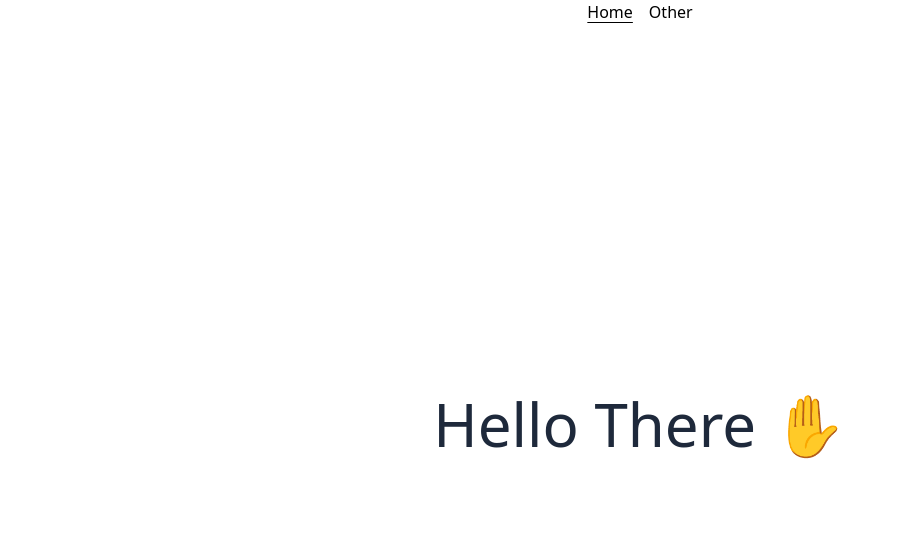
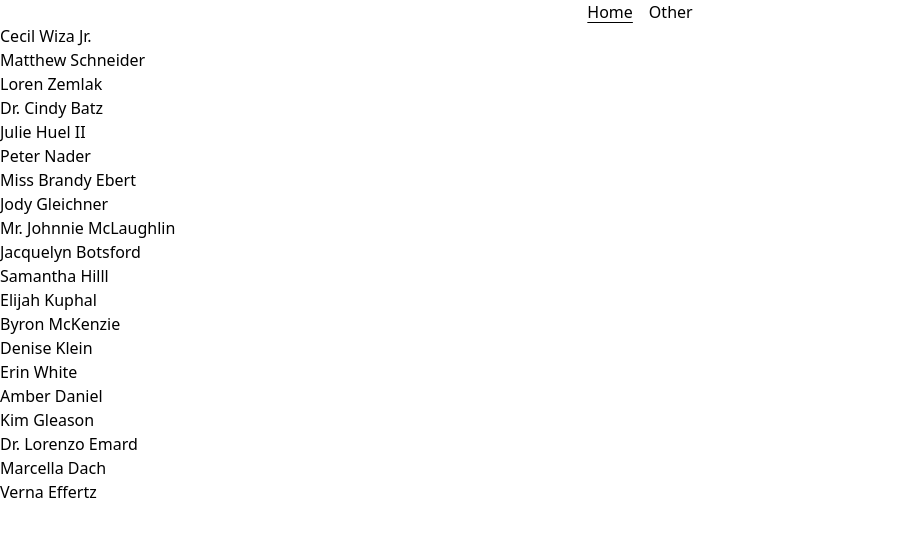
Before and after one commit to rawbromero/homework5, a Vue app: page / in a window 1280 px wide. Shown: the top 536 px of the page, without its empty margins (0-901 px from the left). Built offline with nearby package versions, Linux system fonts and the light colour scheme.

Commit message:
created card components

```diff
--- a/package.json
+++ b/package.json
@@ -13,6 +13,7 @@
     "format:check": "prettier --check ."
   },
   "dependencies": {
+    "@faker-js/faker": "^9.0.2",
     "vue": "^3.2.37",
     "vue-router": "^4.1.5"
   },
--- /dev/null
+++ b/src/components/MainCardSingle.vue
@@ -0,0 +1,16 @@
+<script setup>
+
+import { faker } from '@faker-js/faker'
+const fullname = faker.person.fullName()
+
+
+</script>
+
+
+
+<template>
+
+
+
+{{ fullname }} <br />
+</template>
--- /dev/null
+++ b/src/components/MainCards.vue
@@ -0,0 +1,15 @@
+<script setup>
+import MainCardSingle from './MainCardSingle.vue';
+
+
+</script>
+
+
+
+<template>
+
+
+<MainCardSingle v-for="card in 20" :key="card"></MainCardSingle>
+
+
+</template>
--- a/src/views/HomePage.vue
+++ b/src/views/HomePage.vue
@@ -1,10 +1,11 @@
 <script setup>
-import { ref } from 'vue'
-const title = ref('Hello There ✋')
+//import { ref } from 'vue'
+//const title = ref('Hello There ✋')
+import MainCards from '@/components/MainCards.vue';
 </script>
 
 <template>
-  <main class="flex min-h-screen items-center justify-center">
-    <h1 class="text-6xl font-thin text-slate-800">{{ title }}</h1>
-  </main>
+  <MainCards></MainCards>
+
+
 </template>
```
Also changed, not shown: 1 other file (tests, documents, lock files or other folders).
